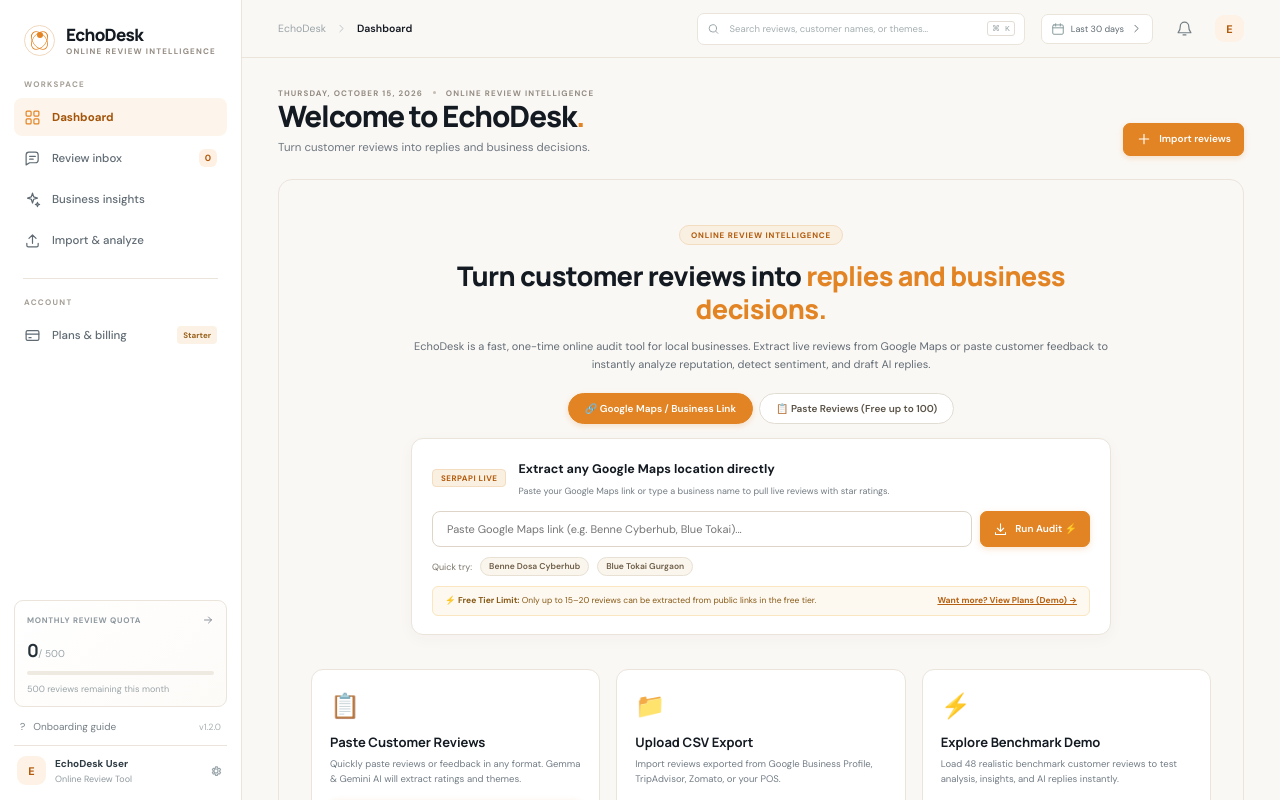
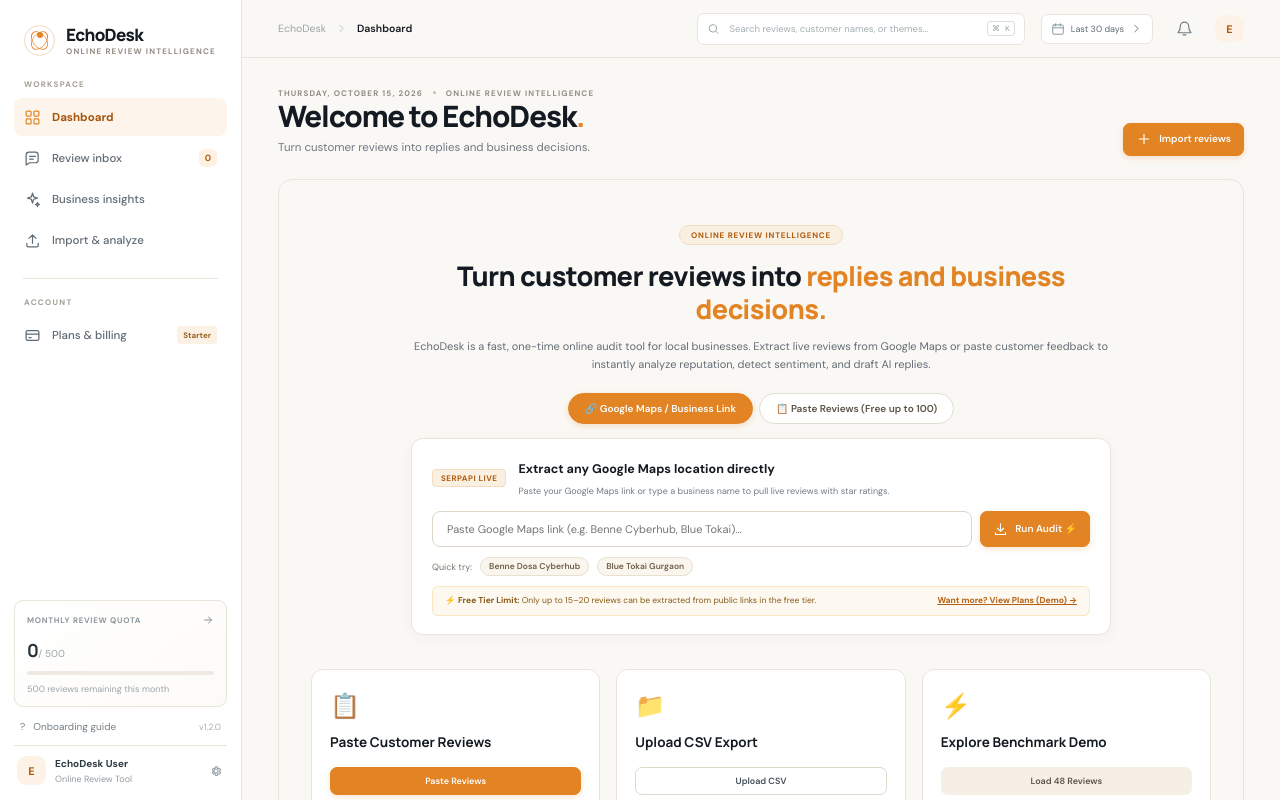
Before and after one commit to guptapiyush16/EchoDesk, a React (Vite) app: page / in a window 1280 px wide. Shown: the top 800 px of the page. Built offline with nearby package versions, Linux system fonts and the light colour scheme; the HTML template or start-up script is replaced by a standard one.

Commit message:
UI: remove small description texts from landing action cards

```diff
--- a/src/App.tsx
+++ b/src/App.tsx
@@ -943,28 +943,24 @@
             <div className="landing-action-card" onClick={() => changeView('import')}>
               <span className="landing-card-icon">📋</span>
               <h3>Paste Customer Reviews</h3>
-              <p>Quickly paste reviews or feedback in any format. Gemma & Gemini AI will extract ratings and themes.</p>
               <button className="button button-primary button-small">Paste Reviews</button>
             </div>
 
             <div className="landing-action-card" onClick={() => changeView('import')}>
               <span className="landing-card-icon">📁</span>
               <h3>Upload CSV Export</h3>
-              <p>Import reviews exported from Google Business Profile, TripAdvisor, Zomato, or your POS.</p>
               <button className="button button-outline button-small">Upload CSV</button>
             </div>
 
             <div className="landing-action-card" onClick={resetDemoData}>
               <span className="landing-card-icon">⚡</span>
               <h3>Explore Benchmark Demo</h3>
-              <p>Load 48 realistic benchmark customer reviews to test analysis, insights, and AI replies instantly.</p>
               <button className="button button-quiet button-small">Load 48 Reviews</button>
             </div>
 
             <div className="landing-action-card" onClick={() => changeView('import')}>
               <span className="landing-card-icon">🔗</span>
               <h3>Extract via Platform Link</h3>
-              <p>Provide your Google Maps or review platform URL to pull live reviews and star ratings.</p>
               <button className="button button-outline button-small">Extract Link</button>
             </div>
           </div>
--- a/src/styles.css
+++ b/src/styles.css
@@ -945,17 +945,14 @@
 }
 .landing-action-card h3 {
   font-family: Manrope, sans-serif;
-  font-size: 13px;
+  font-size: 13.5px;
   font-weight: 700;
   color: var(--ink);
-  margin: 0 0 6px;
+  margin: 0 0 16px;
+  flex: 1;
 }
-.landing-action-card p {
-  font-size: 9.5px;
-  line-height: 1.5;
-  color: #727c85;
-  margin: 0 0 14px;
-  flex: 1;
+.landing-action-card .button {
+  margin-top: auto;
 }
 
 /* Hacktoberfest Read-Only Demo Banner */
```
